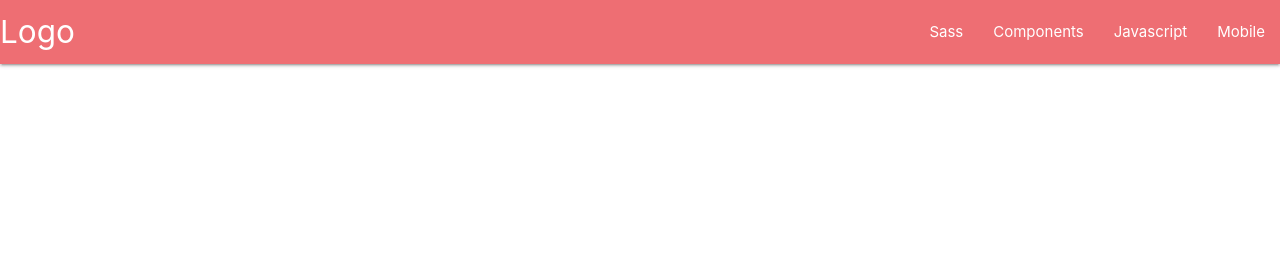
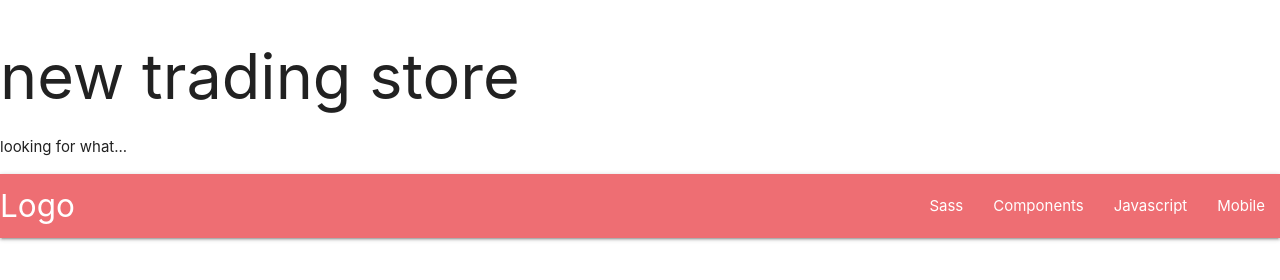
Before and after one commit to alibayat140973-star/beginer, a plain HTML site: page index.html in a window 1280 px wide. Drawn offline with Linux system fonts and the light colour scheme.

Commit message:
first paragraf

```diff
--- a/index.html
+++ b/index.html
@@ -8,6 +8,9 @@
     <link rel="stylesheet" href="./css/style.css" />
   </head>
   <body>
+    <h1>new trading store</h1>
+    <p>looking for what...</p>
+
     <nav>
       <div class="nav-wrapper">
         <a href="#!" class="brand-logo">Logo</a>
```
